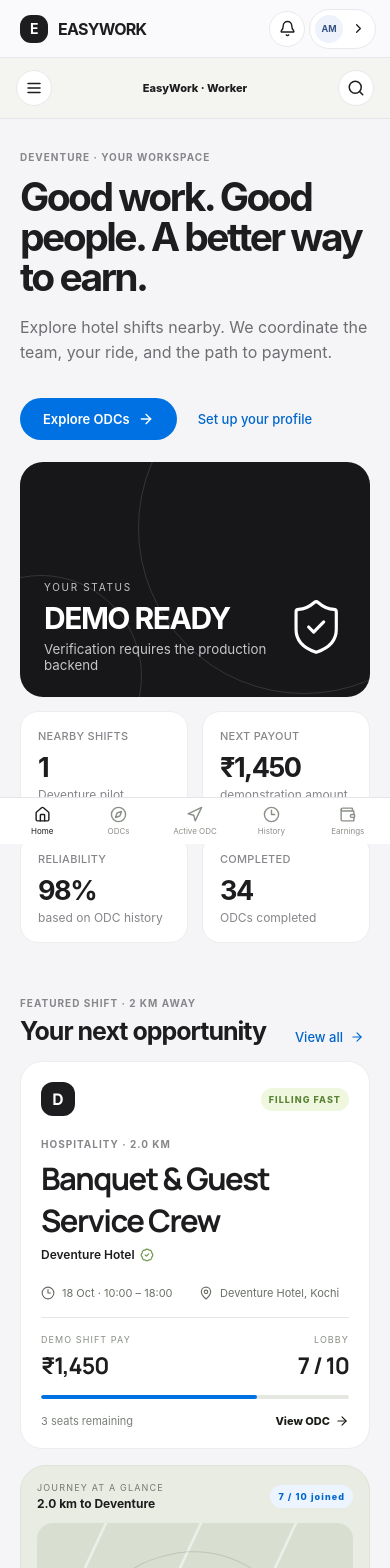
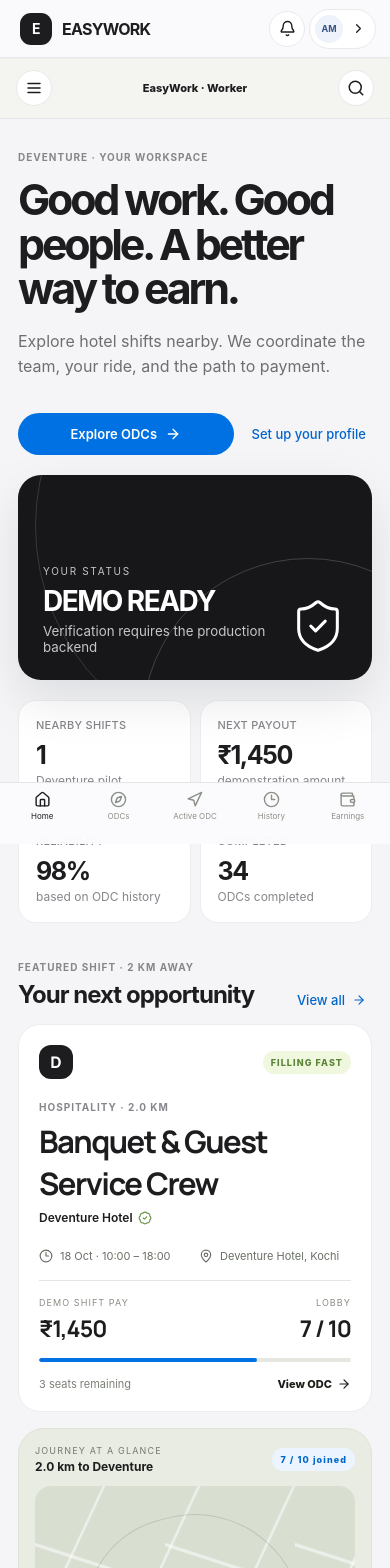
Before and after one commit to Gaurav-7489/easywork, a React (Vite) app: page / in a window 390 px wide. Shown: the top 1568 px of the page. Built offline with nearby package versions, Linux system fonts and the light colour scheme.

Commit message:
design: immersive minimalist composition and complete mobile worker navigation

```diff
--- a/src/styles.css
+++ b/src/styles.css
@@ -167,3 +167,82 @@
  .segmented button{flex:1}
 }
 @media(prefers-reduced-motion:reduce){.pilot-banner:before{display:none}}
+
+/* EasyWork minimalist mobile-first refinement */
+:root{--surface:#fff;--canvas:#f5f5f7;--subtle:#86868b}
+body{overflow-x:hidden}
+.app{min-height:100dvh}
+.topbar{box-shadow:0 1px 0 rgba(0,0,0,.025)}
+.brand-mark{width:32px;height:32px}
+.page{max-width:1420px}
+.hero-row{align-items:center;grid-template-columns:minmax(0,1.15fr) minmax(300px,.85fr);gap:clamp(22px,4vw,68px)}
+.hero-row h1{max-width:740px;letter-spacing:-.073em;line-height:1.035}
+.hero-copy{max-width:520px;line-height:1.6}
+.cert-hero{isolation:isolate;min-height:360px;box-shadow:0 20px 50px rgba(12,16,27,.1)}
+.cert-hero::before{width:450px;height:450px;right:-115px;top:-175px;border-color:rgba(255,255,255,.14)}
+.cert-hero::after{width:330px;height:330px;left:35%;bottom:-210px;border-color:rgba(255,255,255,.18)}
+.hero-metric{align-self:flex-end}
+.hero-metric strong{letter-spacing:-.055em}
+.hero-actions{flex-wrap:wrap}
+.stats-grid{margin-top:28px;margin-bottom:62px}
+.metric{transition:transform .25s ease,box-shadow .25s ease}
+.metric:hover{transform:translateY(-2px);box-shadow:0 8px 28px rgba(0,0,0,.035)}
+.odc-card{overflow:hidden;transition:transform .25s ease,border-color .25s ease,box-shadow .25s ease}
+.odc-card:hover{box-shadow:0 14px 35px rgba(0,0,0,.06)}
+.map-card{overflow:hidden}
+.pilot-nav button{min-height:46px}
+.pilot-sidebar{gap:20px}
+.pilot-sidebar-bottom{margin-top:auto}
+.pilot-banner{isolation:isolate}
+.pilot-journey{gap:8px}
+.pilot-panel{overflow-wrap:anywhere}
+.pilot-panel-head>h2{margin:0}
+.pilot-job>div:first-child{max-width:100%}
+.pilot-job strong{font-variant-numeric:tabular-nums}
+button:focus-visible,input:focus-visible{outline:3px solid rgba(0,113,227,.5);outline-offset:3px}
+.mobile-more{display:none}
+@media(max-width:1050px){
+ .hero-row{grid-template-columns:1fr}
+ .cert-hero{min-height:240px}
+ .stats-grid{grid-template-columns:repeat(2,minmax(0,1fr))}
+}
+@media(max-width:720px){
+ .hero-row{gap:20px}
+ .hero-row h1{font-size:clamp(43px,10.7vw,59px);letter-spacing:-.075em}
+ .hero-copy{font-size:16px}
+ .hero-actions{gap:12px}
+ .hero-actions .btn{flex:1;min-width:180px}
+ .stats-grid{margin:20px 0 38px;gap:9px}
+ .cert-hero{min-height:205px;padding:25px}
+ .cert-hero svg{width:58px;height:58px;flex-shrink:0}
+ .hero-metric strong{font-size:28px}
+ .metric strong{font-size:25px}
+ .metric small{line-height:1.35}
+ .section-heading{gap:12px}
+ .section-heading h2{font-size:24px}
+ .home-grid{grid-template-columns:1fr}
+ .odc-grid{grid-template-columns:1fr}
+ .page{padding-left:18px;padding-right:18px}
+ .mobile-nav{align-items:center}
+ .mobile-more{display:grid;position:relative;grid-template-columns:repeat(2,minmax(0,1fr));gap:7px;padding:12px 18px;background:#fff;border-bottom:1px solid #e5e5e9}
+ .mobile-more button{min-width:0;display:flex;align-items:center;gap:9px;padding:12px;border-radius:12px;text-align:left;font-size:13px;background:#f5f5f7}
+ .mobile-more button:hover{background:#e9f3ff;color:#0066cc}
+ .mobile-tabs{z-index:45;background:rgba(251,251,253,.94);backdrop-filter:blur(18px);border-top:1px solid #e5e5e9}
+ .mobile-tabs button{min-height:47px}
+ .pilot-head h1{line-height:1.07;letter-spacing:-.057em}
+ .pilot-stats{margin-bottom:14px}
+ .pilot-two{gap:12px}
+ .pilot-route{gap:8px}
+ .pilot-route span{min-width:0}
+ .pilot-sidebar{background:rgba(251,251,253,.97)}
+ .pilot-nav button{min-height:40px}
+}
+@media(max-width:370px){
+ .mobile-more{grid-template-columns:1fr}
+ .pilot-stats{grid-template-columns:1fr 1fr}
+ .pilot-stat strong{font-size:21px}
+ .hero-actions .btn{width:100%}
+}
+@media(prefers-reduced-motion:reduce){
+ .metric,.odc-card,.btn{transition:none!important;transform:none!important}
+}
```
